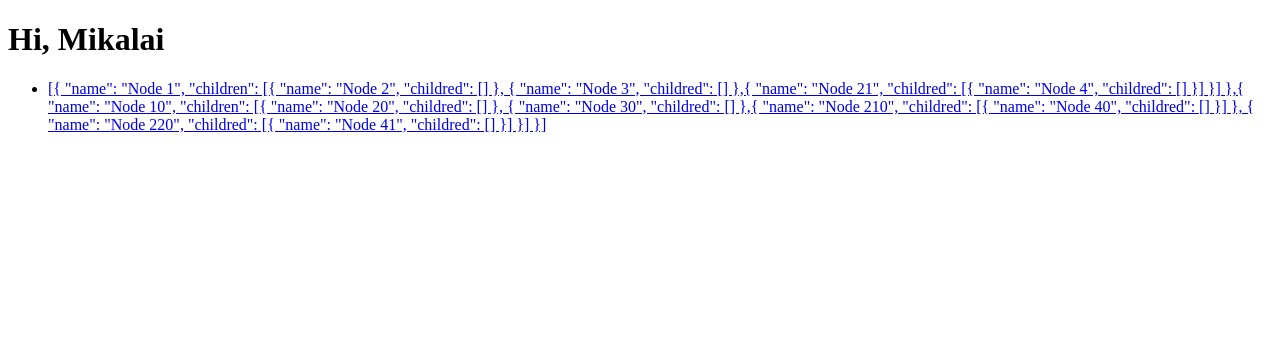
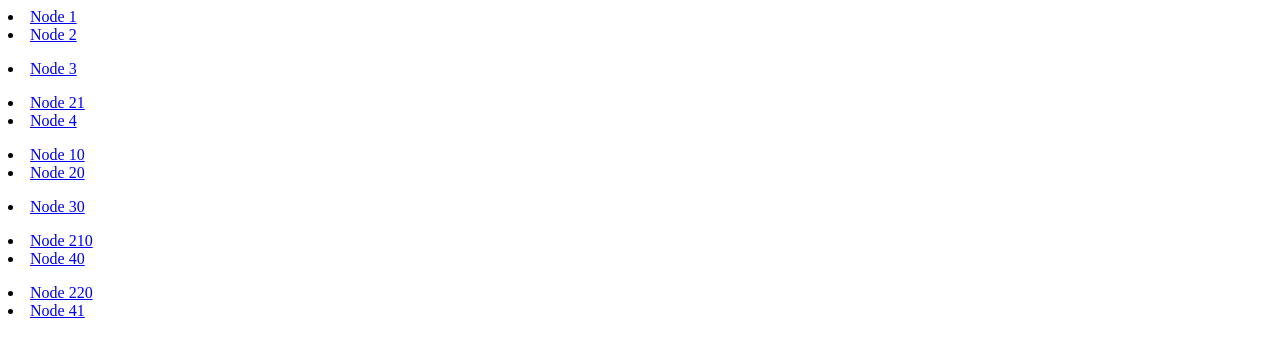
Before and after one commit to Sverta/folder-project, a website: page index.html in a window 1280 px wide. Drawn offline with Linux system fonts and the light colour scheme.

Commit message:
correct json parse

```diff
--- a/app/app.js
+++ b/app/app.js
@@ -1,30 +1,38 @@
 document.addEventListener("DOMContentLoaded",
     function loadTreeData() {
         var xhr = new XMLHttpRequest(); //создает новый объект
-            xhr.open('GET', 'public/tree.json', true);
-            xhr.send();
-            xhr.onreadystatechange = function() {
-                    if (this.readyState != 4) return;
-                    var jsonResponse = JSON.parse(xhr.responseText, function (key,value) {
-                            var folder = document.getElementById('folder');
-                            var link = "<a href='#'>"+xhr.responseText+"</a>";
-                            folder.innerHTML = "<ul><li>"+link+"</li></ul>";
-                            // for( var prop in this ) {
-                            //         if( this.hasOwnProperty( prop ) ) {
-                            //                 if( this[ prop ] === value )
-                            //                         return prop;
-                            //                 //console.log(prop);
-                            //         }
-                            // }
+        var url = 'public/tree.json';
+        xhr.open('GET', url, true);
+        xhr.send();
+        xhr.onreadystatechange = function () {
+            if (this.readyState != 4) return;
+            var jsonResponse = JSON.parse(xhr.responseText, function (key, value) {
+                var folder = document.getElementById('folder');
+                var output = "<ul>";
+                var i;
 
-                               // if(key == 'name'){
-                                    //       //  return value;
-                                    //         console.log(value)
-                                    // }else if(key == 'children'){
-                                    //
-                                    // }
+                for (i in value) {
+                    var link = "<a href='#' class='datavalue'>" + value + "</a>";
+                    output = "<li>" + link + "</li>";
+                }
+                for (var j in key) {
 
+                    console.log(key);
+                }
 
-                    });
-            };
+                folder.innerHTML += output;
+                output += "</ul>";
+
+            });
+
+            // var accordion = document.getElementsByClassName('datavalue');
+            //
+            // for (var k = 0; k < accordion.length; k++) {
+            //     accordion[k].onclick = function(){
+            //         this.classList.toggle("active");
+            //         this.nextElementSibling.classList.toggle("show");
+            //     }
+            // }
+            // console.log(accordion);
+        };
     });
--- a/index.html
+++ b/index.html
@@ -7,7 +7,6 @@
 </head>
 <body>
 
-<h1>Hi, Mikalai</h1>
 <div id="folder"></div>
 <script src="app/app.js"></script>
 </body>
```
Also changed, not shown: package.json (+6 -2 lines).
